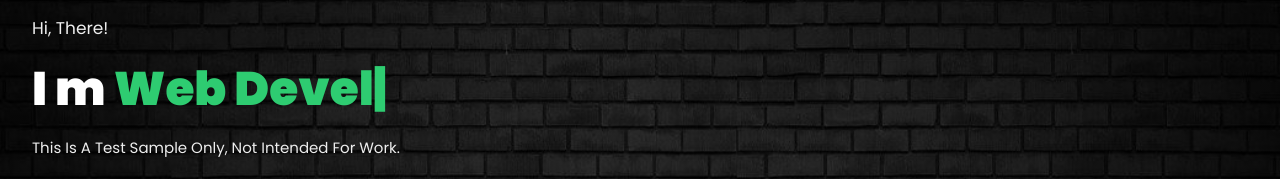
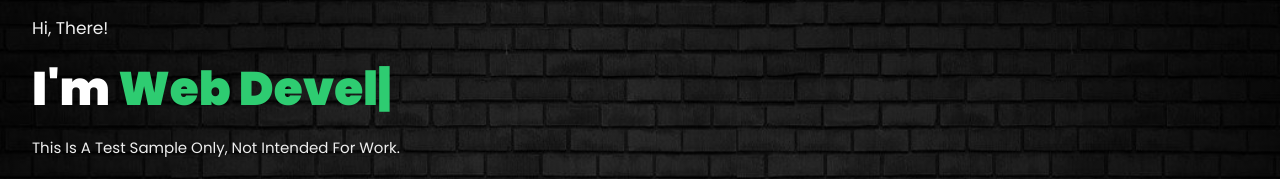
Before and after one commit to Johnmichael100803/johnmichael, a plain HTML site: page index.html in a window 1280 px wide. Shown: the part 302-481 px from the top of the page. Drawn offline with nearby package versions, Linux system fonts and the light colour scheme.

Commit message:
Update index.html

```diff
--- a/index.html
+++ b/index.html
@@ -45,7 +45,7 @@
         <div class="container">
           <div class="hero-text">
             <h3>Hi, There!</h3>
-              <h1>I m <span class="input"></span></h1>
+              <h1>I'm <span class="input"></span></h1>
               <p>This Is A Test Sample Only, Not Intended For Work.</p>
           </div>
 
```
